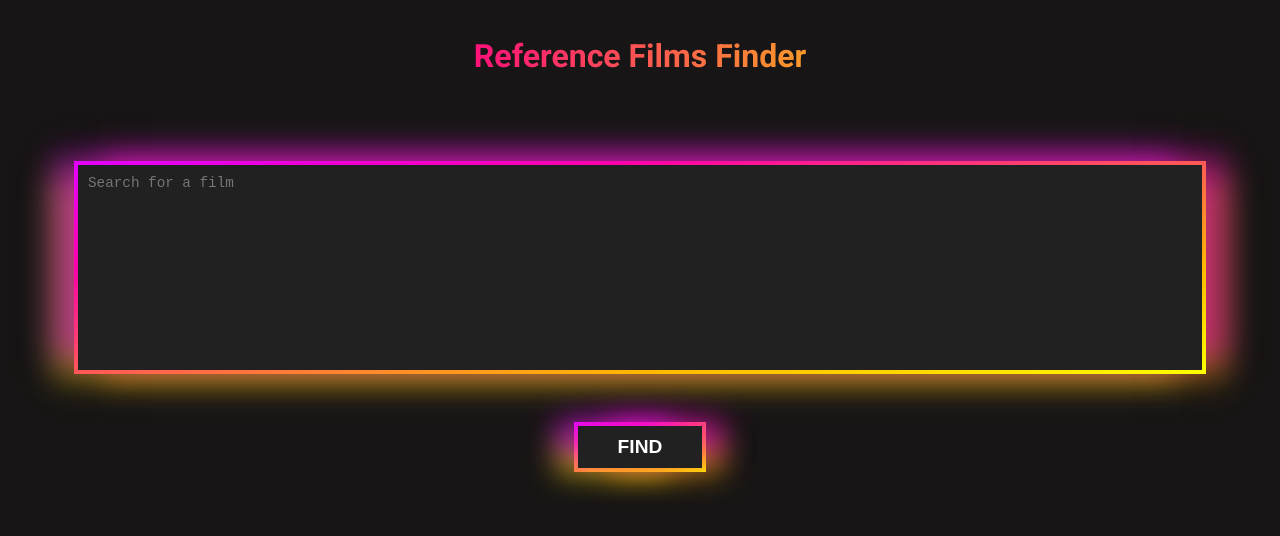
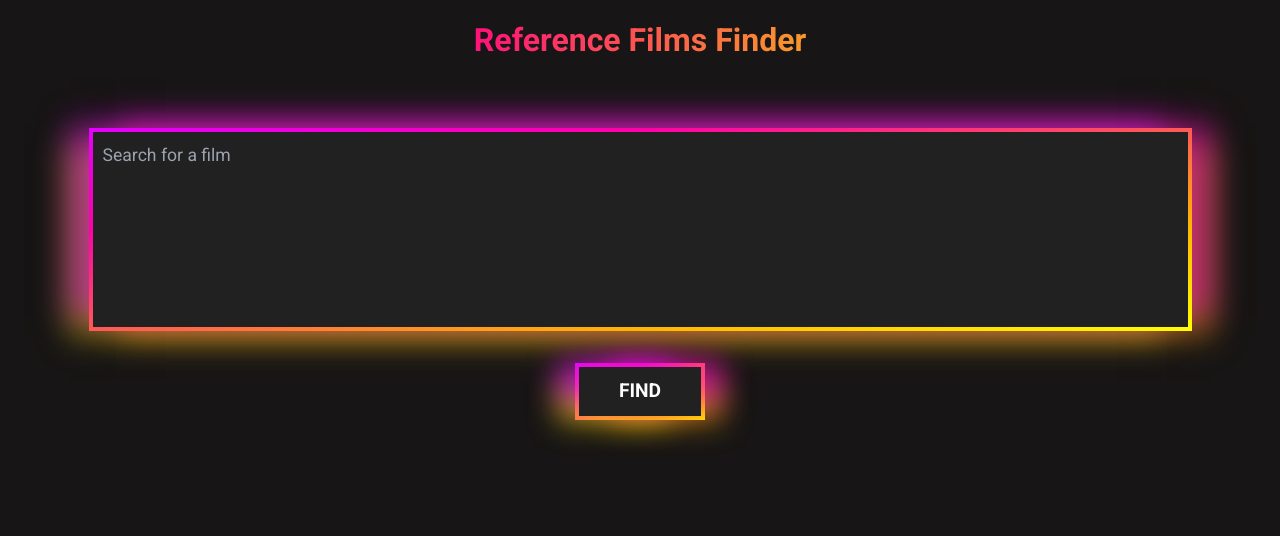
Before and after one commit to nadavrajuan/FilmSearchFront, a React (Create React App) app: page / in a window 1280 px wide. Shown: the top 536 px of the page. Built offline with nearby package versions, Linux system fonts and the light colour scheme.

Commit message:
add tailwind

```diff
--- a/package.json
+++ b/package.json
@@ -41,6 +41,7 @@
     ]
   },
   "devDependencies": {
-    "@babel/plugin-proposal-private-property-in-object": "^7.21.11"
+    "@babel/plugin-proposal-private-property-in-object": "^7.21.11",
+    "tailwindcss": "^3.4.1"
   }
 }
--- a/src/index.css
+++ b/src/index.css
@@ -1,3 +1,7 @@
+@tailwind base;
+@tailwind components;
+@tailwind utilities;
+
 body {
   margin: 0;
   color: white;
--- a/src/shared/components/elements/MovieTextArea.js
+++ b/src/shared/components/elements/MovieTextArea.js
@@ -12,8 +12,8 @@ const MovieTextArea = ({
   onFocus
 }) => {
   return (
-    <div className="box-input" sx={{border: '1px solid red'}}>
-      <div className="border">
+    <div className="box-input">
+      <div className="border-input">
         <textarea
           className={classNames("input", {
             normal: !collapsed,
--- a/src/shared/components/elements/movieTextArea.css
+++ b/src/shared/components/elements/movieTextArea.css
@@ -4,7 +4,7 @@
   --input-width: 1095px;
 }
 
-.border {
+.border-input {
   display: flex;
   flex-direction: column;
   background-image: linear-gradient(
@@ -42,7 +42,7 @@
 }
 
 .reduced {
-  height: 32px;
+  height: 49px;
 }
 
 .box-input::after,
--- /dev/null
+++ b/tailwind.config.js
@@ -0,0 +1,8 @@
+/** @type {import('tailwindcss').Config} */
+module.exports = {
+  content: ["./src/**/*.{html,js}"],
+  theme: {
+    extend: {},
+  },
+  plugins: [],
+}
```
Also changed, not shown: 1 other file (tests, documents, lock files or other folders).
